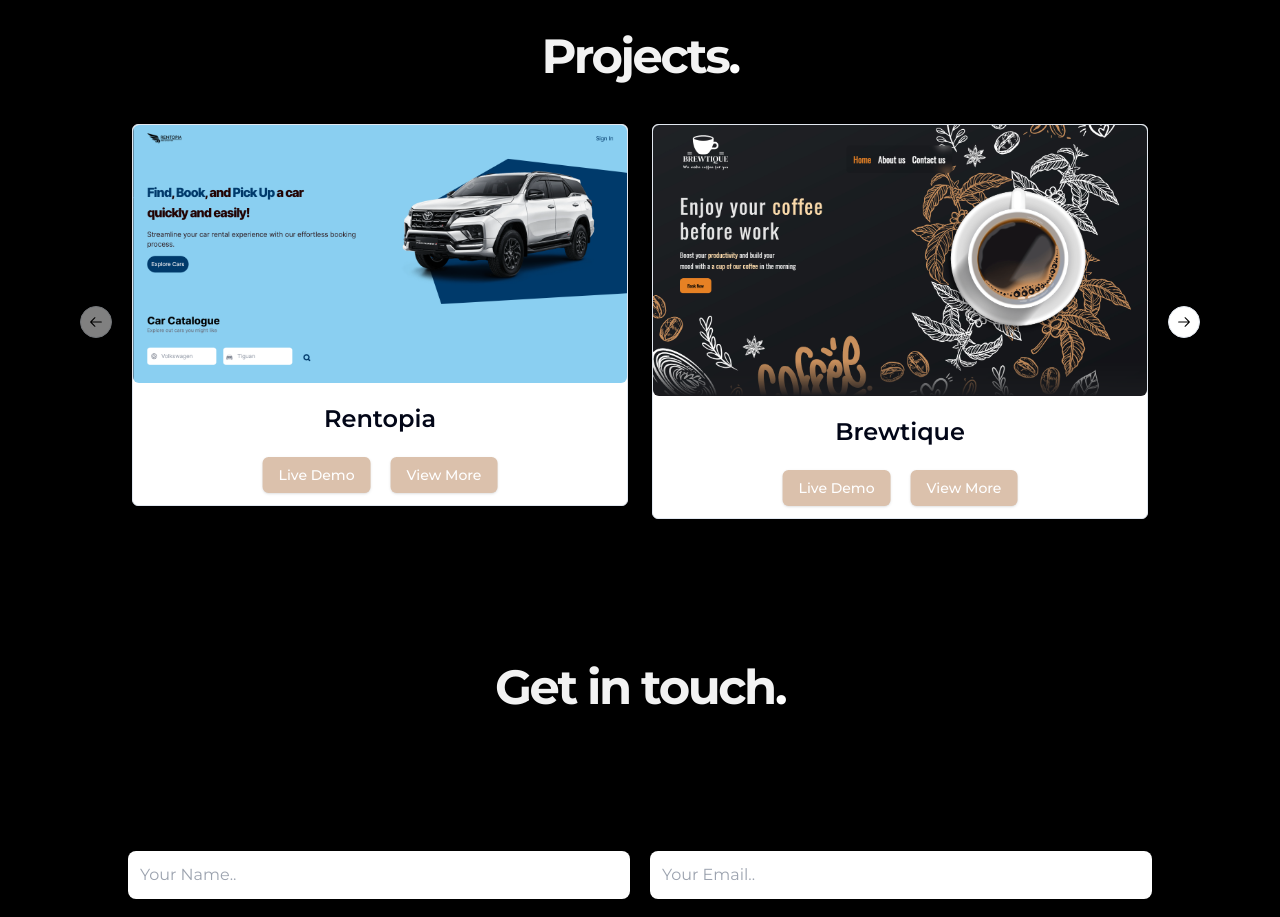
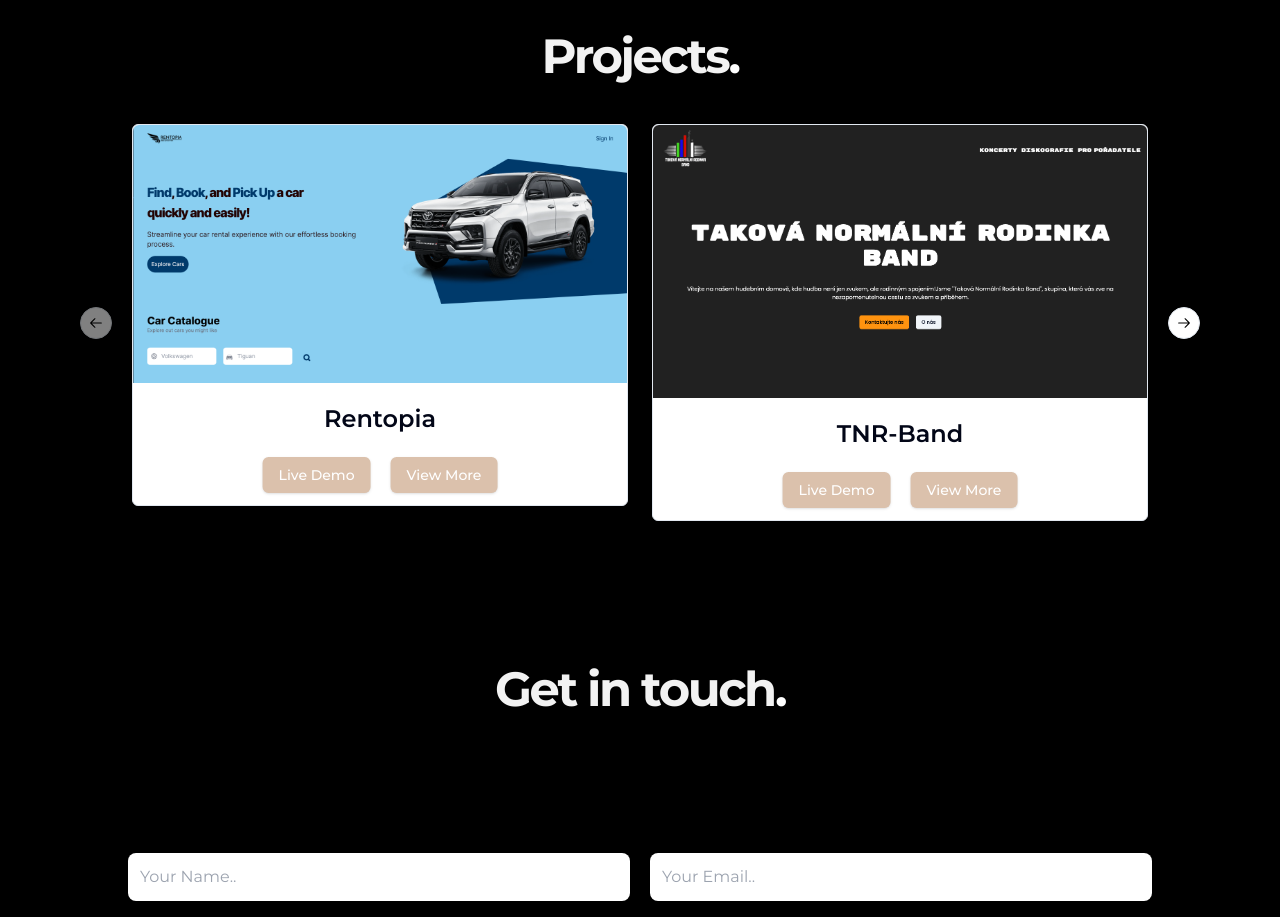
Before and after one commit to Nixk25/portfolio-project, a Next.js app: page / in a window 1280 px wide. Shown: the part 2180-3097 px from the top of the page. Built offline with nearby package versions, Linux system fonts and the light colour scheme.

Commit message:
finished

```diff
--- a/components/Projects.jsx
+++ b/components/Projects.jsx
@@ -1,6 +1,7 @@
 "use client";
 
 import React from "react";
+import tnrb from "../public/tnrband.png";
 import Brewtique from "../public/brewtique.png";
 import Cars from "../public/cars.png";
 import Vyziva from "../public/vyziva.png";
@@ -34,6 +35,14 @@ const projects = [
     url: "https://car-webpage.vercel.app/",
     git: "https://github.com/Nixk25/car_webpage",
     color: "#8ACFF1",
+  },
+  {
+    name: "TNR-Band",
+    desc: "TNR-Band, my recent commercial project, harmonizes Next.js, Tailwind CSS, and Shadcn for a visually captivating musical experience. This tech ensemble ensures not only technical finesse but also injects humor, making TNR-Band a delightful hit for users.",
+    image: tnrb,
+    url: "https://tnr-band.vercel.app/",
+    git: "https://github.com/Nixk25/Eda",
+    color: "#FF930F",
   },
   {
     name: "Brewtique",
@@ -83,13 +92,14 @@ const Projects = () => {
                 <Card className="sm:min-h-[350px] max-h-[400px]  rounded-md relative">
                   <CardContent className="flex flex-col items-center justify-center text-center p-0 ">
                     <Image
+                      placeholder="blur"
                       src={project.image}
                       height={600}
                       width={600}
                       alt={project.name}
-                      className="rounded-md border-transparent outline-none max-h-[300px]   mb-5"
+                      className="rounded-md border-transparent outline-none max-h-[300px]   pb-5"
                     />
-                    <h2 className=" font-semibold text-2xl px-6 mb-[150px] sm:mb-[70px]">
+                    <h2 className=" font-semibold text-2xl px-6  sm:mb-[70px] mb-5">
                       {project.name}
                     </h2>
                     <div className="flex flex-col sm:flex-row  gap-5 justify-center items-center absolute bottom-3 left-[50%] translate-x-[-50%]">
@@ -126,6 +136,7 @@ const Projects = () => {
                         <DialogContent className="rounded-lg w-[80%] sm:w-full">
                           <DialogHeader className="flex justify-center items-center gap-3 flex-col w-full">
                             <Image
+                              placeholder="blur"
                               src={project.image}
                               className=" w-full rounded-md shadow-lg  my-4 "
                             />
```
Also changed, not shown: public/tnrband.png (added).
